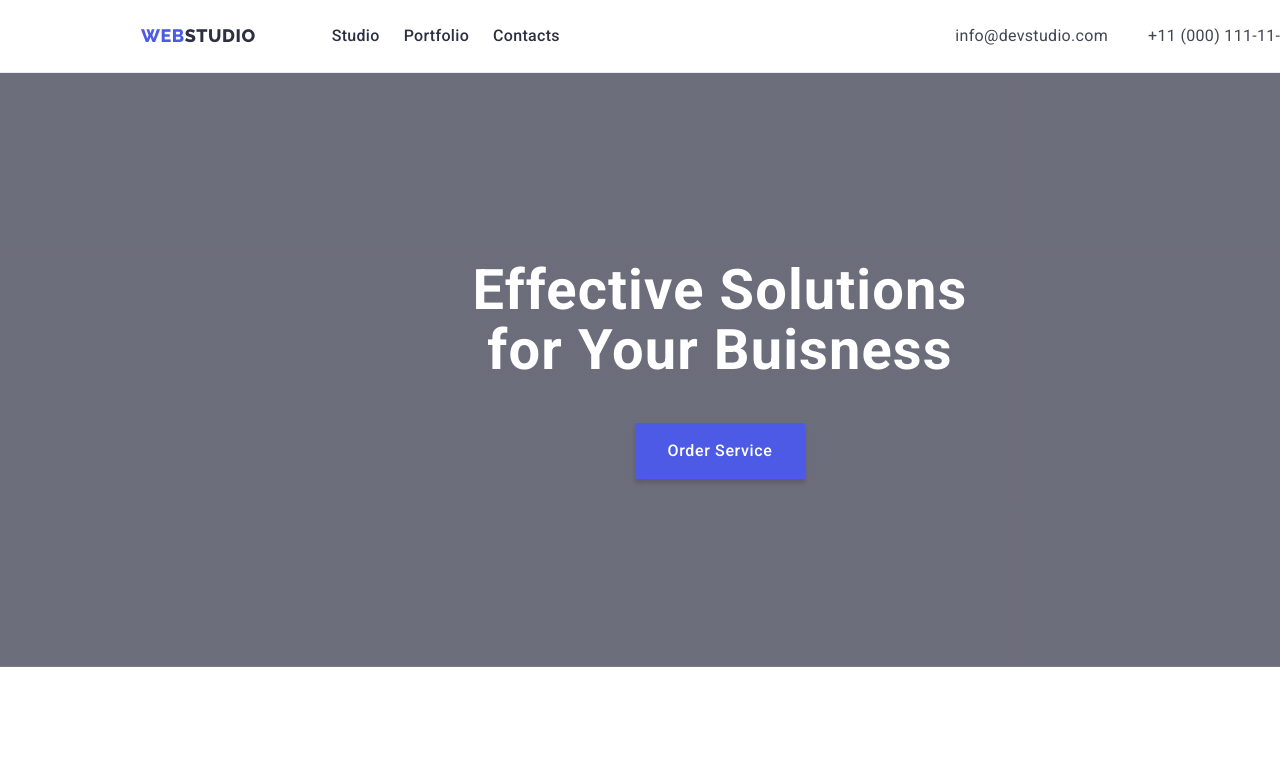
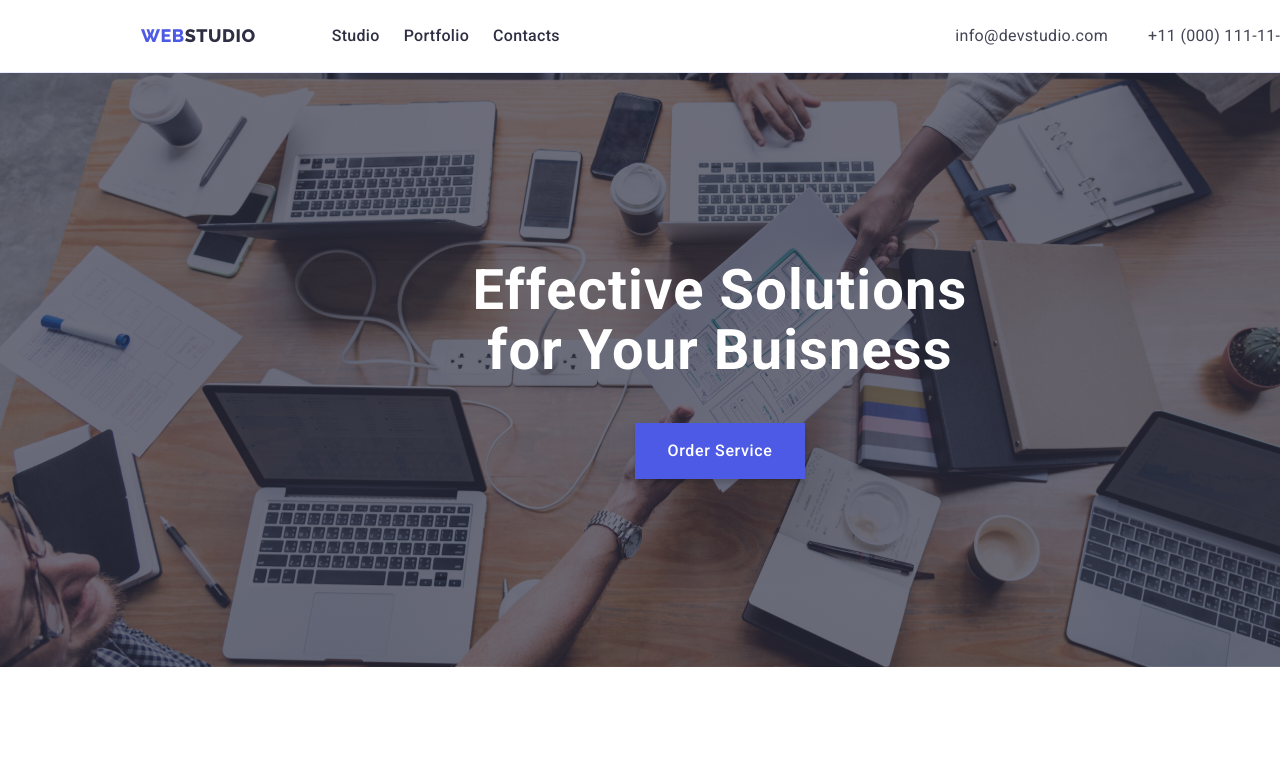
Before and after one commit to Shunii06/goit-markup-hw-04, a plain HTML site: page index.html in a window 1280 px wide. Shown: the top 784 px of the page. Drawn offline with Linux system fonts and the light colour scheme; the site is published under a folder, as on GitHub Pages, so addresses that start at the root find nothing.

Commit message:
added TWO dotes !!! to bg-image to be visible... TWO DOTES!

```diff
--- a/css/styles.css
+++ b/css/styles.css
@@ -159,7 +159,7 @@ a {
 /*                HERO                */
 .hero-background {
     background-image: linear-gradient(rgba(46, 47, 66, 0.70),rgba(46, 47, 66, 0.70)),
-    url(/images/hero-background-image.jpg);
+    url(../images/hero-background-image.jpg);
     display: flex;
     flex-direction: column;
     background-position: center;
```
